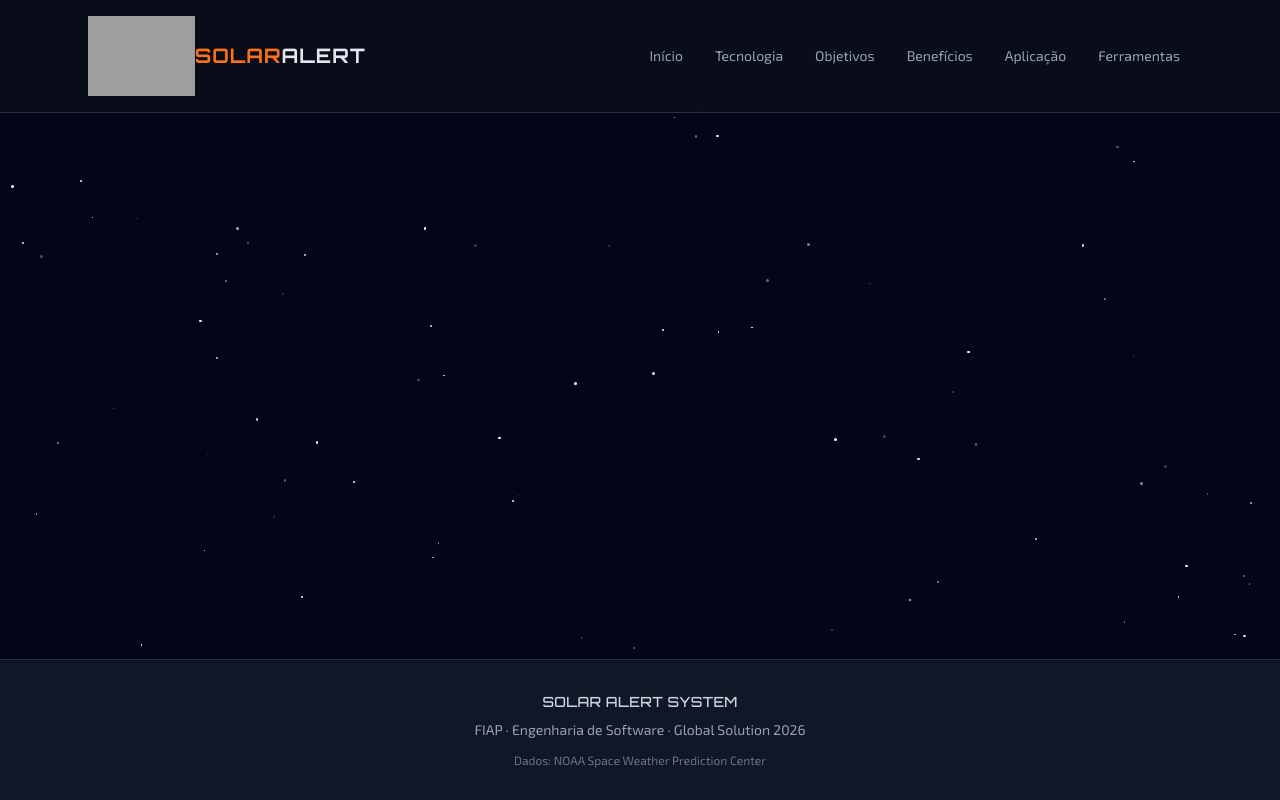
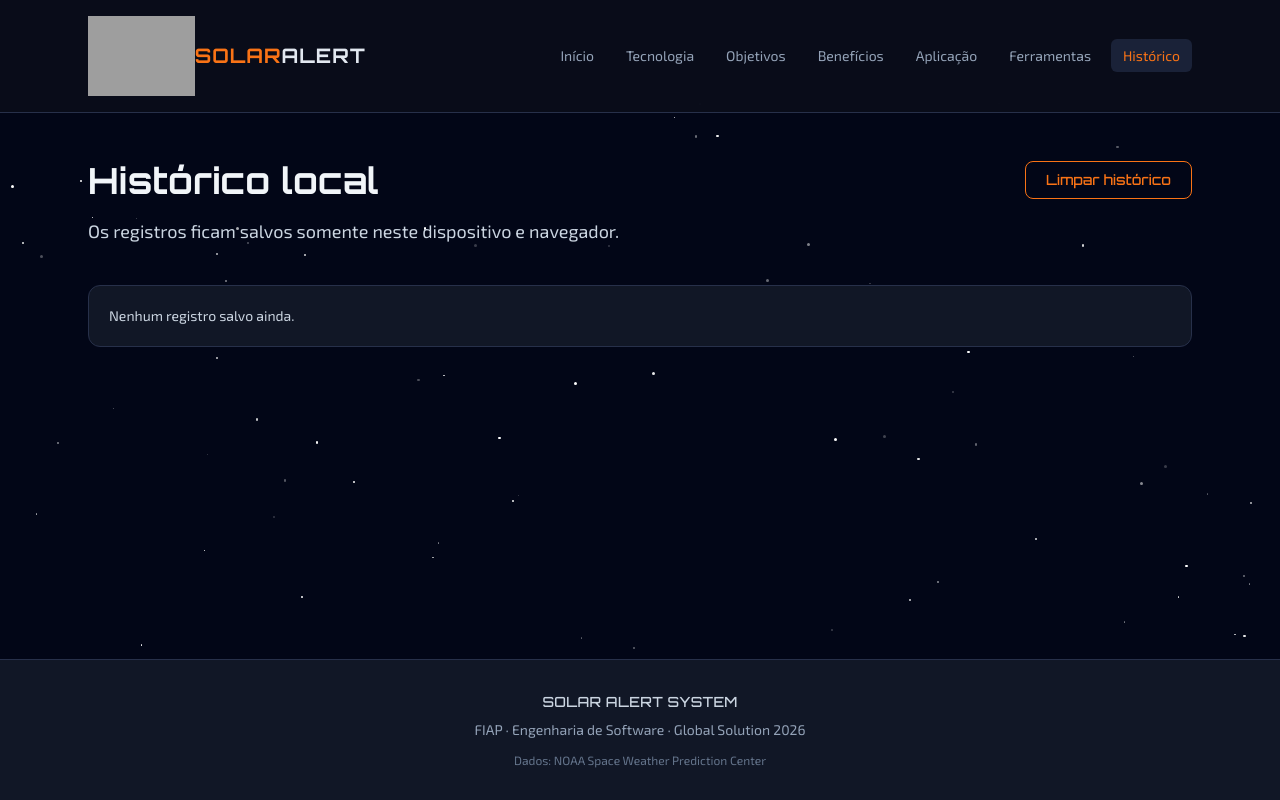
Before and after one commit to MariMukai/Gs_TempestadesSolares_2026, a React (Vite) app: page /historico in a window 1280 px wide. Built offline with nearby package versions, Linux system fonts and the light colour scheme; grey boxes are pictures that could not be loaded.

Commit message:
feat: adicionando o localstorage

```diff
--- a/src/App.jsx
+++ b/src/App.jsx
@@ -8,6 +8,7 @@ import Objetivos from "./pages/Objetivos.jsx";
 import Beneficios from "./pages/Beneficios.jsx";
 import Aplicacao from "./pages/Aplicacao.jsx";
 import Ferramentas from "./pages/Ferramentas.jsx";
+import Historico from "./pages/Historico.jsx";
 import Estrelas from "./components/Estrelas.jsx";
 import Transicao from "./components/Transicao.jsx";
 import EstrelaCadente from "./components/Estrela.jsx";
@@ -27,6 +28,7 @@ export default function App() {
       <Route path="/beneficios" element={<Beneficios />} />
       <Route path="/aplicacao" element={<Aplicacao />} />
       <Route path="/ferramentas" element={<Ferramentas />} />
+      <Route path="/historico" element={<Historico />} />
     </Routes>
   </Transicao>
 </main>
--- a/src/components/Header.jsx
+++ b/src/components/Header.jsx
@@ -10,6 +10,7 @@ const paginas = [
   { rota: "/beneficios", nome: "Benefícios" },
   { rota: "/aplicacao", nome: "Aplicação" },
   { rota: "/ferramentas", nome: "Ferramentas" },
+  { rota: "/historico", nome: "Histórico" },
 ];
 
 export default function Header() {
@@ -53,7 +54,7 @@ export default function Header() {
             SOLAR<span className="text-slate-200">ALERT</span>
           </span>
         </NavLink>
-        <ul className="flex w-full min-w-0 flex-wrap justify-center gap-0 text-[8px] sm:gap-1 sm:text-sm md:w-auto md:justify-start md:gap-2">
+        <ul className="flex w-full min-w-0 flex-wrap justify-center gap-0 text-[7px] sm:gap-1 sm:text-sm md:w-auto md:justify-start md:gap-2">
           {paginas.map((p) => (
             <li key={p.rota}>
               <NavLink
--- /dev/null
+++ b/src/pages/Historico.jsx
@@ -0,0 +1,138 @@
+import { useState } from "react";
+import { carregarHistorico, limparHistorico } from "../utils/historico.js";
+
+function formatarData(dataHora) {
+  const data = new Date(dataHora);
+
+  if (isNaN(data.getTime())) {
+    return "Data indisponível";
+  }
+
+  return data.toLocaleString("pt-BR");
+}
+
+function formatarTempoChegada(tempoChegada) {
+  if (!tempoChegada) {
+    return null;
+  }
+
+  if (
+    tempoChegada.horas !== undefined &&
+    tempoChegada.minutos !== undefined
+  ) {
+    return `${tempoChegada.horas}h ${tempoChegada.minutos}min`;
+  }
+
+  return String(tempoChegada);
+}
+
+export default function Historico() {
+  const [historico, setHistorico] = useState(() => carregarHistorico());
+
+  function limpar() {
+    const confirmou = window.confirm("Deseja limpar todo o histórico?");
+
+    if (!confirmou) {
+      return;
+    }
+
+    limparHistorico();
+    setHistorico([]);
+  }
+
+  return (
+    <section className="mx-auto max-w-6xl px-4 py-12 sm:px-6">
+      <div className="flex flex-col gap-4 sm:flex-row sm:items-start sm:justify-between">
+        <div className="min-w-0">
+          <h1 className="break-words font-display text-4xl font-bold text-slate-100">
+            Histórico local
+          </h1>
+          <p className="mt-4 max-w-3xl break-words text-lg text-slate-300">
+            Os registros ficam salvos somente neste dispositivo e navegador.
+          </p>
+        </div>
+
+        <button
+          onClick={limpar}
+          className="w-fit rounded-lg border border-alerta-laranja px-5 py-2 font-display text-sm text-alerta-laranja transition-opacity hover:opacity-70"
+        >
+          Limpar histórico
+        </button>
+      </div>
+
+      {historico.length === 0 ? (
+        <p className="mt-10 rounded-xl border border-space-600 bg-space-800 p-5 text-sm text-slate-300">
+          Nenhum registro salvo ainda.
+        </p>
+      ) : (
+        <div className="mt-10 grid gap-5 md:grid-cols-2">
+          {historico.map((registro) => {
+            const tempoFormatado = formatarTempoChegada(registro.tempoChegada);
+
+            return (
+              <article
+                key={registro.id}
+                className="min-w-0 rounded-xl border border-space-600 bg-space-800 p-5"
+              >
+                <div className="flex flex-col gap-1 border-b border-space-600 pb-3">
+                  {registro.tipo && (
+                    <p className="break-words font-display text-lg text-alerta-laranja">
+                      {registro.tipo}
+                    </p>
+                  )}
+                  {registro.origem && (
+                    <p className="break-words text-xs uppercase tracking-wide text-slate-400">
+                      Origem: {registro.origem}
+                    </p>
+                  )}
+                  <p className="text-sm text-slate-300">
+                    {formatarData(registro.dataHora)}
+                  </p>
+                </div>
+
+                <div className="mt-4 grid gap-3 text-sm text-slate-300 sm:grid-cols-2">
+                  {registro.nivel && (
+                    <p>
+                      <span className="text-slate-400">Nível: </span>
+                      {registro.nivel}
+                    </p>
+                  )}
+                  {registro.kp !== undefined && (
+                    <p>
+                      <span className="text-slate-400">Índice Kp: </span>
+                      {registro.kp}
+                    </p>
+                  )}
+                  {registro.velocidade !== undefined && (
+                    <p>
+                      <span className="text-slate-400">Velocidade: </span>
+                      {registro.velocidade} km/s
+                    </p>
+                  )}
+                  {tempoFormatado && (
+                    <p>
+                      <span className="text-slate-400">Tempo estimado: </span>
+                      {tempoFormatado}
+                    </p>
+                  )}
+                  {registro.bz !== undefined && (
+                    <p>
+                      <span className="text-slate-400">Bz: </span>
+                      {registro.bz}
+                    </p>
+                  )}
+                </div>
+
+                {registro.descricao && (
+                  <p className="mt-4 break-words border-t border-space-600 pt-3 text-sm text-slate-300">
+                    {registro.descricao}
+                  </p>
+                )}
+              </article>
+            );
+          })}
+        </div>
+      )}
+    </section>
+  );
+}
--- /dev/null
+++ b/src/utils/historico.js
@@ -0,0 +1,55 @@
+const CHAVE_HISTORICO = "solar-alert-historico";
+const LIMITE_HISTORICO = 30;
+
+function gerarId() {
+  if (typeof crypto !== "undefined" && crypto.randomUUID) {
+    return crypto.randomUUID();
+  }
+
+  return `${Date.now()}-${Math.random().toString(16).slice(2)}`;
+}
+
+export function carregarHistorico() {
+  try {
+    const valorSalvo = localStorage.getItem(CHAVE_HISTORICO);
+
+    if (!valorSalvo) {
+      return [];
+    }
+
+    const historico = JSON.parse(valorSalvo);
+
+    if (!Array.isArray(historico)) {
+      return [];
+    }
+
+    return historico;
+  } catch {
+    return [];
+  }
+}
+
+export function criarRegistroHistorico(registro) {
+  return {
+    id: gerarId(),
+    dataHora: new Date().toISOString(),
+    ...registro,
+  };
+}
+
+export function adicionarRegistroHistorico(registro) {
+  const historicoAtual = carregarHistorico();
+  const novoRegistro = criarRegistroHistorico(registro);
+  const historicoAtualizado = [
+    novoRegistro,
+    ...historicoAtual,
+  ].slice(0, LIMITE_HISTORICO);
+
+  localStorage.setItem(CHAVE_HISTORICO, JSON.stringify(historicoAtualizado));
+
+  return historicoAtualizado;
+}
+
+export function limparHistorico() {
+  localStorage.removeItem(CHAVE_HISTORICO);
+}
```
